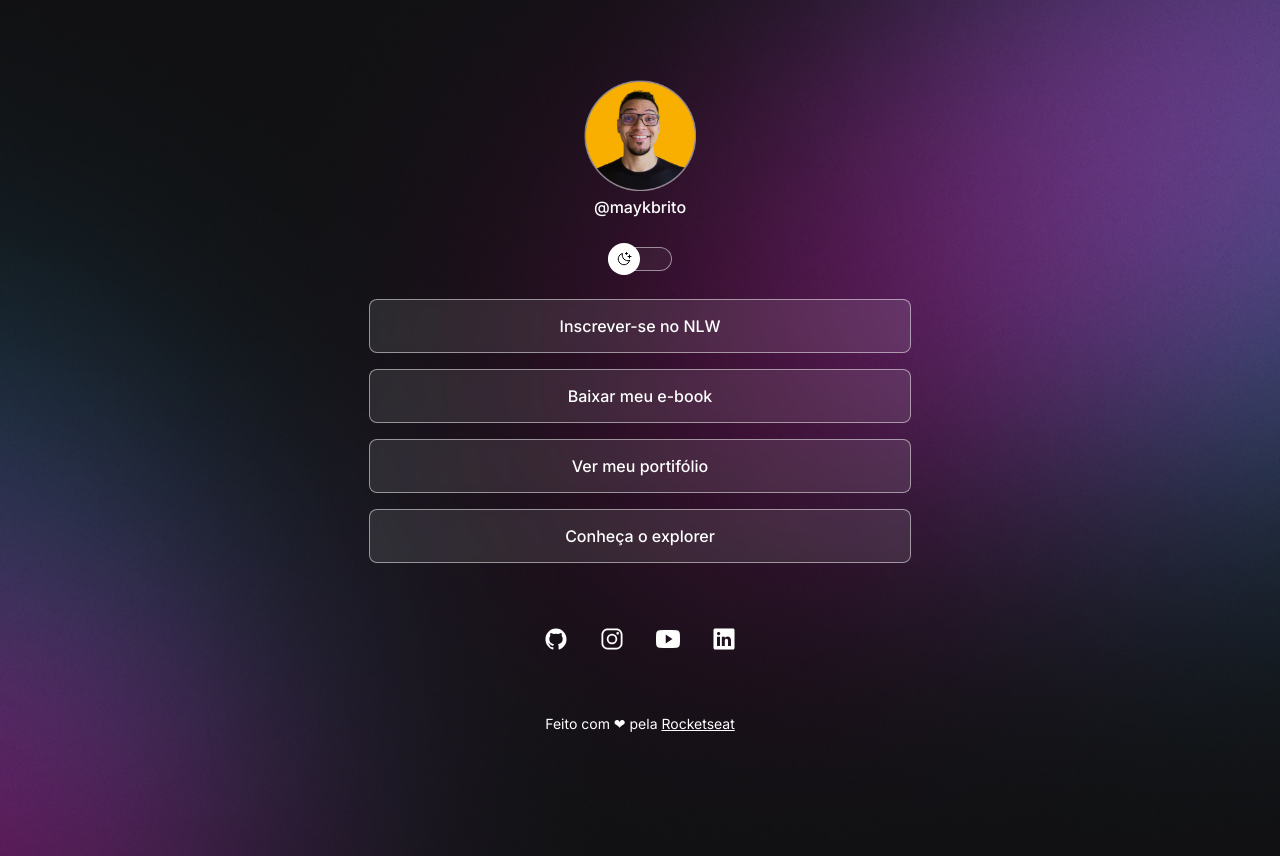
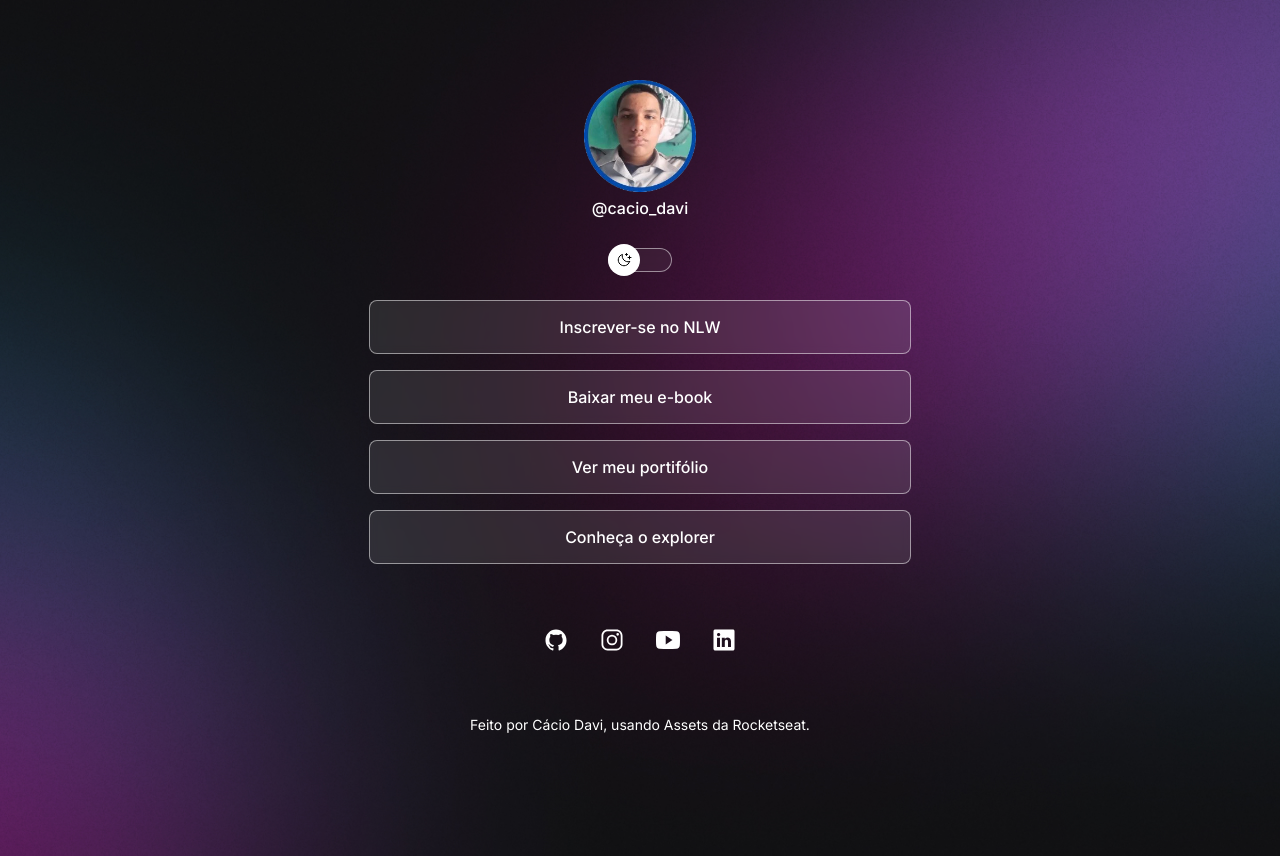
Before and after one commit to CacioDavi/Um-Site-Incr-vel, a plain HTML site: page index.html in a window 1280 px wide. Drawn offline with nearby package versions, Linux system fonts and the light colour scheme.

Commit message:
I changed the profile picture

```diff
--- a/index.html
+++ b/index.html
@@ -17,10 +17,10 @@
     <div id="container">
       <div id="profile">
         <img
-          src="./assets/assets/avatar.png"
-          alt="Foto de Mayk Brito sorrindo, usando óculos e uma camisa preta, barba e fundo amarelo."
+          src="./assets/myAssets/1683120400715_.png"
+          alt="Uma foto de Cácio Davi."
         />
-        <p>@maykbrito</p>
+        <p>@cacio_davi</p>
       </div>
 
       <div id="switch" onclick="toggleMode()">
@@ -60,7 +60,7 @@
       </div>
 
       <footer>
-        Feito com ❤ pela <a href="https://rocketseat.com.br/">Rocketseat</a>
+        Feito por Cácio Davi, usando Assets da Rocketseat.
       </footer>
     </div>
     <script
--- a/script.js
+++ b/script.js
@@ -9,14 +9,14 @@ function toggleMode() {
   // substituir a imagem
   if(html.classList.contains('light')) {
   // se tiver light mode, adcionar a imagem light
-    img.setAttribute("src", "./assets/assets/avatar-light.png");
-    img.setAttribute("alt", "Um cara de óculos. Com um fundo azul.")
+    img.setAttribute("src", "./assets/myAssets/1683120400715_.png")
+    img.setAttribute("alt", "Cacio Davi.")
   } else {
   // se tiver light mode, adcionar a imagem light
-    img.setAttribute("src", "./assets/assets/avatar.png");
+    img.setAttribute("src", "./assets/myAssets/1683120400715_.png")
     img.setAttribute(
       "alt",
-      "Foto de Mayk Brito sorrindo, usando óculos e uma camisa preta, barba e fundo amarelo."
+      "Uma foto minha."
     )
 
   }
```
